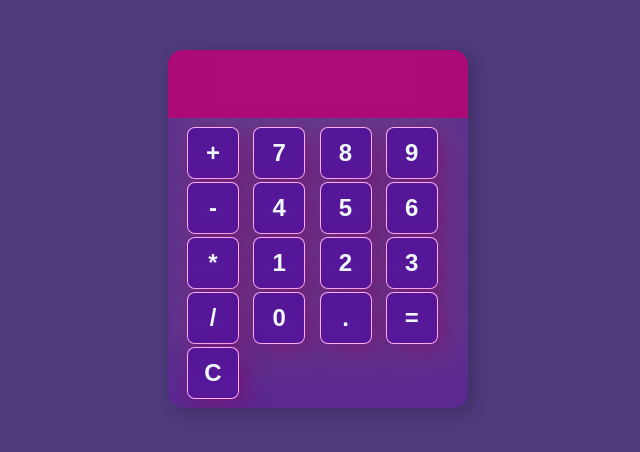
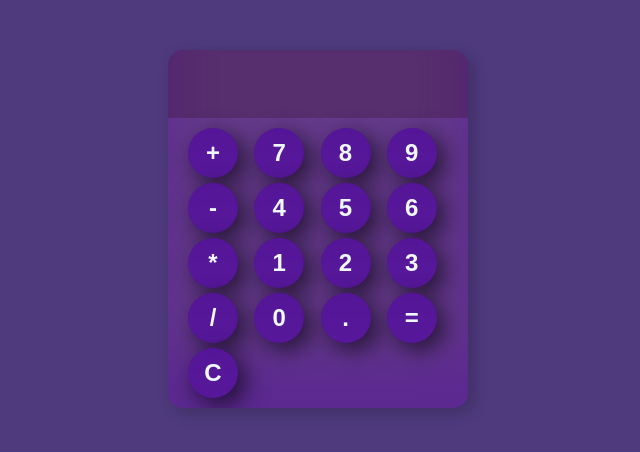
Before and after one commit to Prosudomaster/calculator, a plain HTML site: page index.html in a window 1280 px wide. Shown: the whole page, without its empty margins (322-962 px from the left). Drawn offline with Linux system fonts and the light colour scheme.

Commit message:
Update style.css

```diff
--- a/style.css
+++ b/style.css
@@ -11,7 +11,7 @@ body {
   padding: 20px;
   border: none;
   font-family: Arial, sans-serif;
-  background-color: hsla(323, 98%, 37%, 0.824);
+  background-color: hsla(323, 50%, 14%, 0.301);
   color: #ffffff;
   font-weight: bold;
   font-size: x-large;
@@ -39,7 +39,7 @@ body {
 button {
   height: 50px;
   width: 50px;
-  border-radius: 7px;
+  border-radius: 25px;
   border: none;
   background-color: rgb(69, 0, 130);
   color: aliceblue;
@@ -47,5 +47,5 @@ button {
   font-size: x-large;
   font-family: arial, sans-serif;
   box-shadow: inset 0 -3em 3em rgba(129, 78, 211, 0.3),
-    0 0 0 1px rgb(255, 174, 243), 0.3em 0.3em 1em rgba(129, 9, 103, 0.6);
+    0 0 0 1px rgba(0, 0, 0, 0), 0.3em 0.3em 1em rgba(0, 0, 0, 0.66);
 }
```
